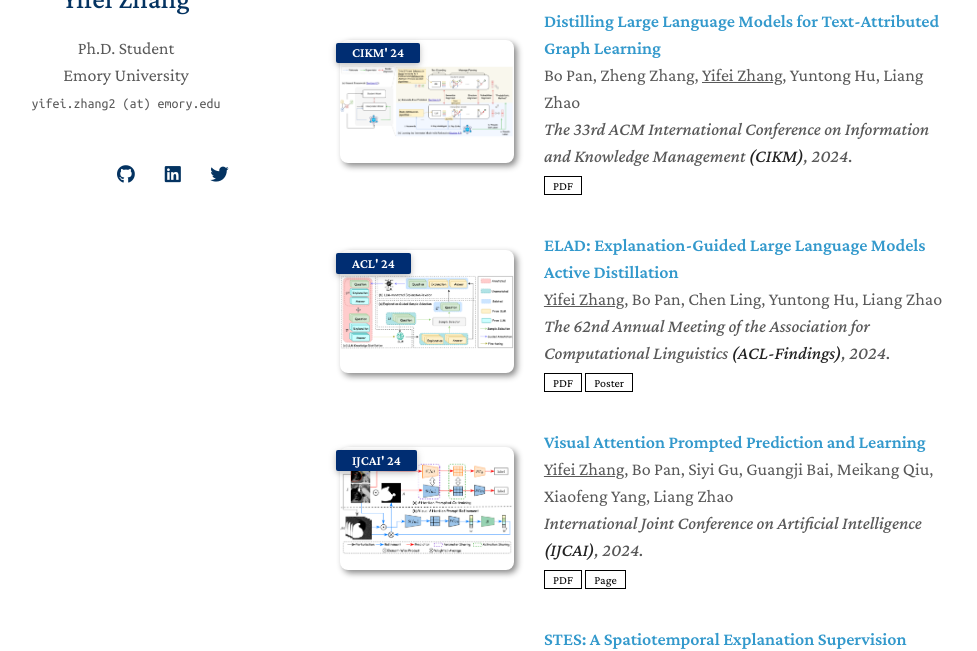
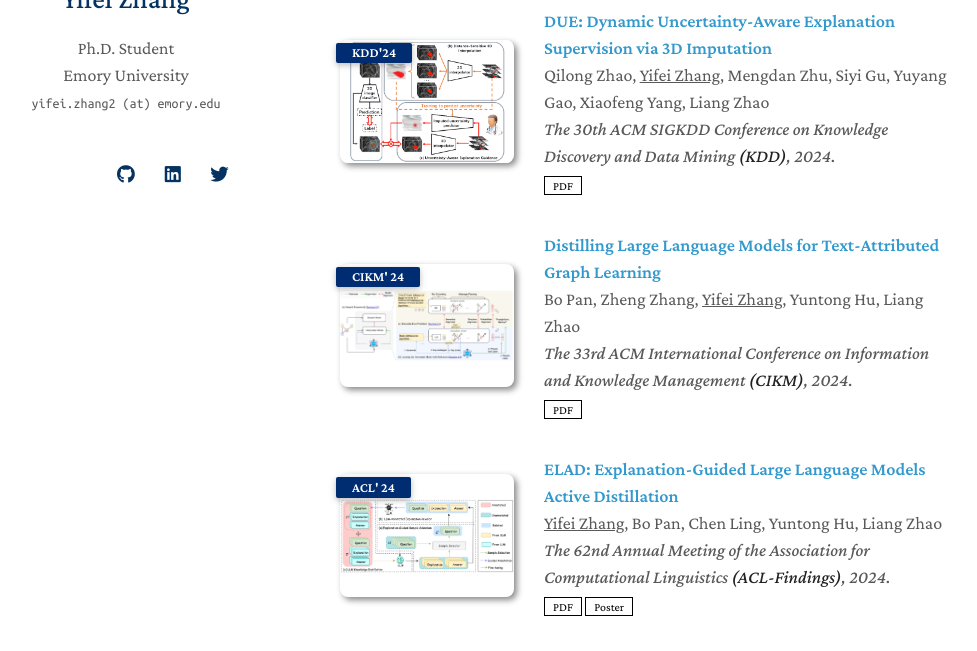
Before and after one commit to yifeizhangcs/yifeizhangcs.github.io, a Jekyll site: the page built from index.md, in a window 1280 px wide and 900 px high, scrolled down 1416 px, cut to the strip 249-900 px from the top of the window. Shown: the whole strip, without its empty margins (150-1127 px from the left). Built offline with Jekyll 4.4.1, drawn with Linux system fonts in a browser that asks for light colours; nearby versions of some CDN libraries; a style sheet for code colours, icons or effects is not loaded; our own code applies the rules of GitHub Pages for plain Markdown files.

Commit message:
Update publications.yml

```diff
--- a/_data/publications.yml
+++ b/_data/publications.yml
@@ -15,6 +15,13 @@ main:
     pdf: https://arxiv.org/pdf/2310.08537.pdf
     page: https://xaidataset.github.io/
     image: ./assets/img/benchmark.png
+
+  - title: "DUE: Dynamic Uncertainty-Aware Explanation Supervision via 3D Imputation"
+    authors: Qilong Zhao, <span style="text-decoration:underline">Yifei Zhang</span>, Mengdan Zhu, Siyi Gu, Yuyang Gao, Xiaofeng Yang, Liang Zhao
+    conference_short: KDD'24
+    conference: The 30th ACM SIGKDD Conference on Knowledge Discovery and Data Mining <strong>(KDD)</strong>, 2024.
+    pdf: https://arxiv.org/pdf/2403.10831
+    image: ./assets/img/due.png
 
   - title: "Distilling Large Language Models for Text-Attributed Graph Learning"
     authors: Bo Pan, Zheng Zhang, <span style="text-decoration:underline">Yifei Zhang</span>, Yuntong Hu, Liang Zhao
```
